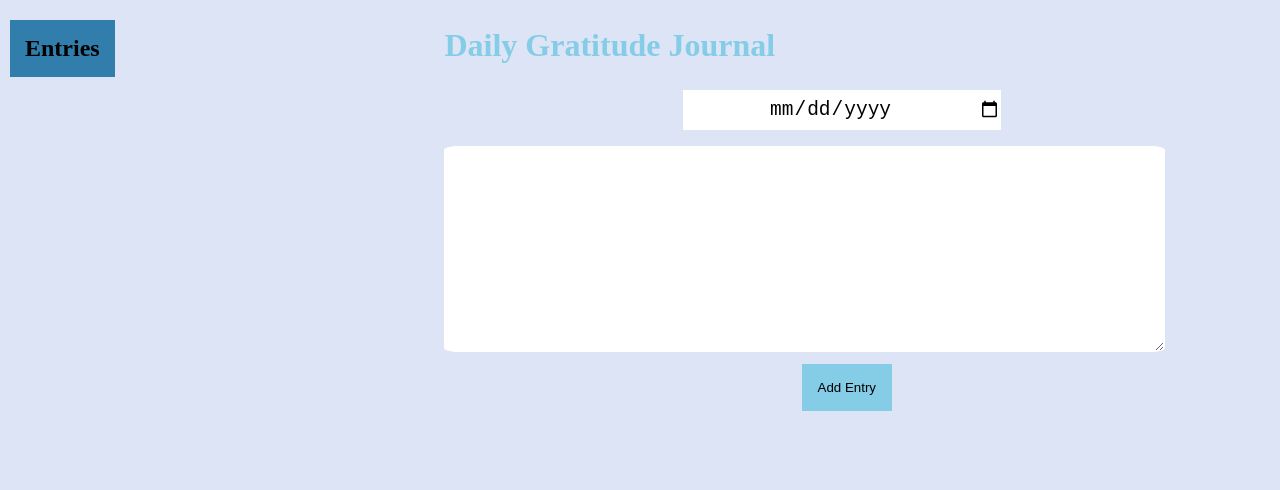
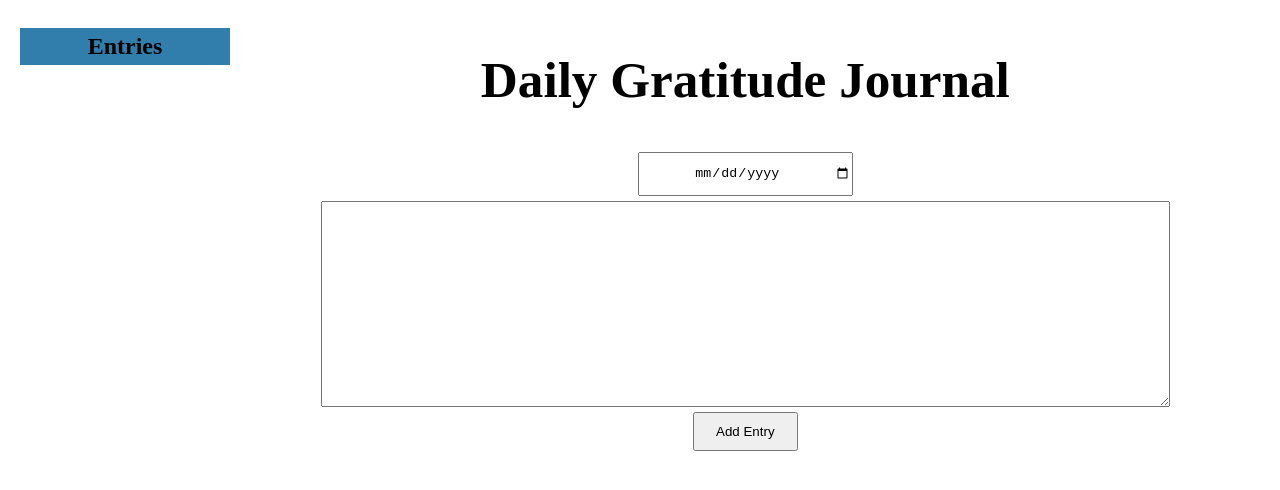
Before and after one commit to jmcollins414/daily-journal-app, a plain HTML site: page index.html in a window 1280 px wide. Drawn offline with Linux system fonts and the light colour scheme.

Commit message:
reworked css grid so that layout flows better

```diff
--- a/index.css
+++ b/index.css
@@ -1,97 +1,217 @@
-body {
+/* body {
   display: grid;
-  grid-template-columns:auto,1fr,1fr;
-  margin: 0;
-  grid-gap: 15%;
+  grid-template-columns: repeat(4,1fr);
   background-color: #DCE4F5;
+  justify-items: center;
+  justify-items: center;
+
 }
+
 h2{
+
     background-color: #317EAC;
     padding: 15px;
-
-
-}
+    text-align: center;
+    }
 
 a{
     display: block;
     color:inherit;
 }
+
+
 section {
-  grid-column: 2/4;
+grid-column: 2/5;
   width: 100%;
+  display: flex;
+  flex-direction: column;
+  justify-content: center;
+
+
 
 }
 textarea {
   width: 90%;
+  padding-left: 20px;
   min-height: 200px;
   max-width: 100%;
-  margin: auto;
   border-radius: 2%;
   border-color: white;
+  resize: none;
 }
 input{
-    width: 40%;
-    border: none;
+  display: block;
+    width: 20%;
+    border: 3px solid black;
     text-align: center;
     font-size: 1.5em;
-    position: relative;
-    left: 30%;
+
+
 
 }
 h1 {
-  text-align: justify;
-  font-size: 2rem;
+  text-align: center;
+  font-size: 2.5rem;
   color: #85CDE7;
+  text-align: center;
 }
 
 #entry-form {
-  width: 95%;
+  display: flex;
+  flex-direction: column;
+  justify-content: center;
+  width: 100%;
+  margin-bottom: 20px;
+
 }
 
 #entry-date {
-  margin-bottom: 2%;
+  display: block;
+  width: 40%;
   height:40px;
+  margin: auto;
 }
 
 #entry-container {
-  width: 95%;
+  width: 100%;
+  display: flex;
+  flex-direction: column;
+  justify-content: center;
+
 }
 
 #entry-nav {
-grid-column: 1/2;
+  width: 80%;
   display: flex;
   flex-direction: column;
-  align-items: center;
+  text-align: center;
+
 
 }
 
 #nav-container {
   /* margin: 0 auto; */
-  margin-left: 10px;
+  /* grid-column: 1/2;
+ display: flex;
+ flex-direction: column;
+ justify-content: center;
+   margin-left: 10px;
+   width: 20%;
     height: 250px;
     overflow-y: auto;
     position: fixed;
+} */
+
+
+/* #add-post {
+  display: block;
+  margin: auto;
+  width: 15%;
+ padding: 2%;
+ border: none;
+ background-color: #85CDE7;
+
+}  */
+#wrapper{
+  display: grid;
+  grid-template-columns: repeat(12,1fr);
+}
+
+h1{
+  font-size: 4.0vw;
+  text-align: center;
+}
+#nav-container{
+  grid-column: 1/3;
+  width: auto;
+  align-items: center;
+  /* display: flex;
+  flex-direction: column;
+  align-items: center; */
+  position: fixed;
+  left: 20px;
+
+}
+
+#entry-nav{
+  overflow: auto;
+  height: 200px;
+  width: 200px;
+}
+
+#heading-div{
+  width: 100%;
+  margin: auto;
+  /* position: fixed; */
+}
+h2{
+  display: flex;
+  justify-content: center;
+  text-align: center;
+  width: 100%;
+  background-color: #317EAC;
+  padding:5px;
+}
+ .entry-link{
+   display: block;
+   margin-bottom: 5px;
+   font-size: 2vw;
+   text-align: center;
+
+ }
+#main-section{
+  grid-column: 3/13;
+  display: flex;
+  flex-direction: column;
+}
+#entry-date{
+  text-align: center;
+  height: 40px;
+  width: 20%;
+  margin-bottom: 5px;
+  /* border: none; */
+}
+
+#entry-textbox{
+  width:80%;
+  height:200px;
+  /* border: none; */
+}
+
+#entry-form{
+  display: flex;
+  flex-direction: column;
+  align-items: center;
+}
+#add-post{
+  margin-top: 5px;
+  margin-bottom: 3%;
+  width: 10%;
+  padding: 10px;
+  /* border: none; */
+}
+
+#entry-container{
+  display: flex;
+  flex-direction: column;
+  align-items: center;
 }
 
 
-#add-post {
- display: block;
- position: relative;
- left: 45%;
- padding: 2%;
- margin-top: 1%;
- border: none;
- background-color: #85CDE7;
-}
+
+
+
+
+
+
 
 .entry-div {
-
-  margin-bottom: 5%;
-  margin-top: 2%;
+  margin-bottom: 2%;
   padding:20px;
   border-radius: 2%;
   background-color: #317EAC;
   color:#FCFCF6;
+  width: 80%;
 }
 
 .date-div {
@@ -99,6 +219,12 @@ grid-column: 1/2;
   margin-bottom: 2%;
   font-weight: 600;
 }
+
+.text-div{
+  text-align: center;
+  margin: 0 auto;
+}
 .remove-img{
+  float: right;
   width: 20px;
 }
--- a/index.html
+++ b/index.html
@@ -7,23 +7,27 @@
     <title>Document</title>
 </head>
 <body>
+    <div id="wrapper">
     <div id="nav-container">
+        <div class="heading-div">
         <h2>Entries</h2>
+        </div>
         <nav id="entry-nav">
         </nav>
     </div>
-    <section>
+    <section id="main-section">
     <h1>Daily Gratitude Journal</h1>
-    <form id="entry-form" >
+    <form id="entry-form" onsubmit="return false" >
         <input type="date" id="entry-date" placeholder="Click here to start typing" required>
-        <br>
+
         <textarea id="entry-textbox" required></textarea>
-        <br>
+
         <button id="add-post" onsubmit="return false">Add Entry</button>
         <!-- <input type="button" id="add-post" value="Add Entry"> -->
     </form>
     <div id="entry-container"></div>
     </section>
+    </div>
 
 <script src="index.js"></script>
 </body>
--- a/index.js
+++ b/index.js
@@ -22,6 +22,7 @@ function createEntry(){
     entryDiv.appendChild(dateDiv)
 
     let textDiv = document.createElement('div');
+    textDiv.classList.add('text-div');
     textDiv.textContent = entryText;
     entryDiv.appendChild(textDiv);
     let removeImg = document.createElement('img');
@@ -50,3 +51,9 @@ function clearTextArea(){
     count += 1;
 
 }
+
+
+/**/
+
+
+*/
```
